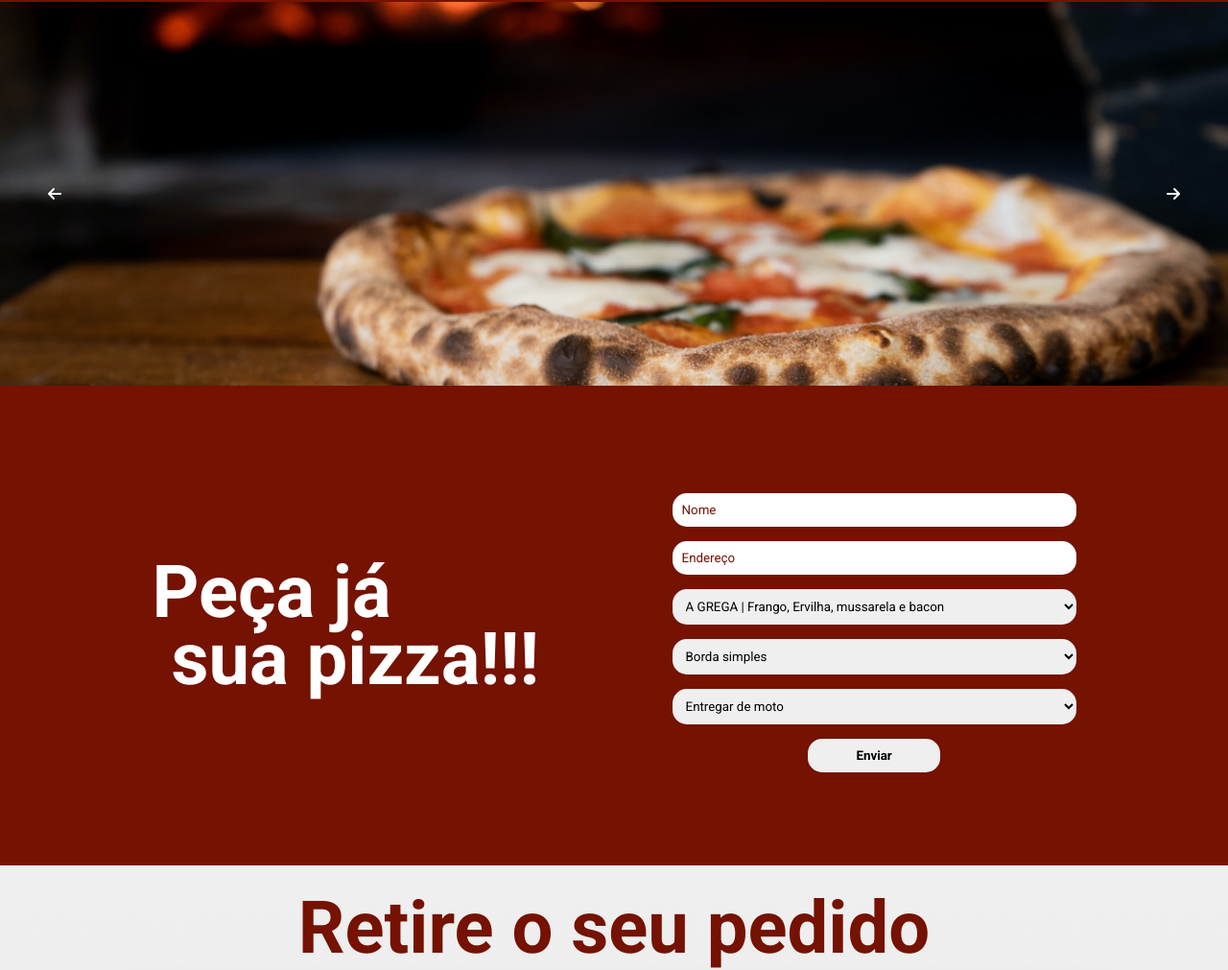
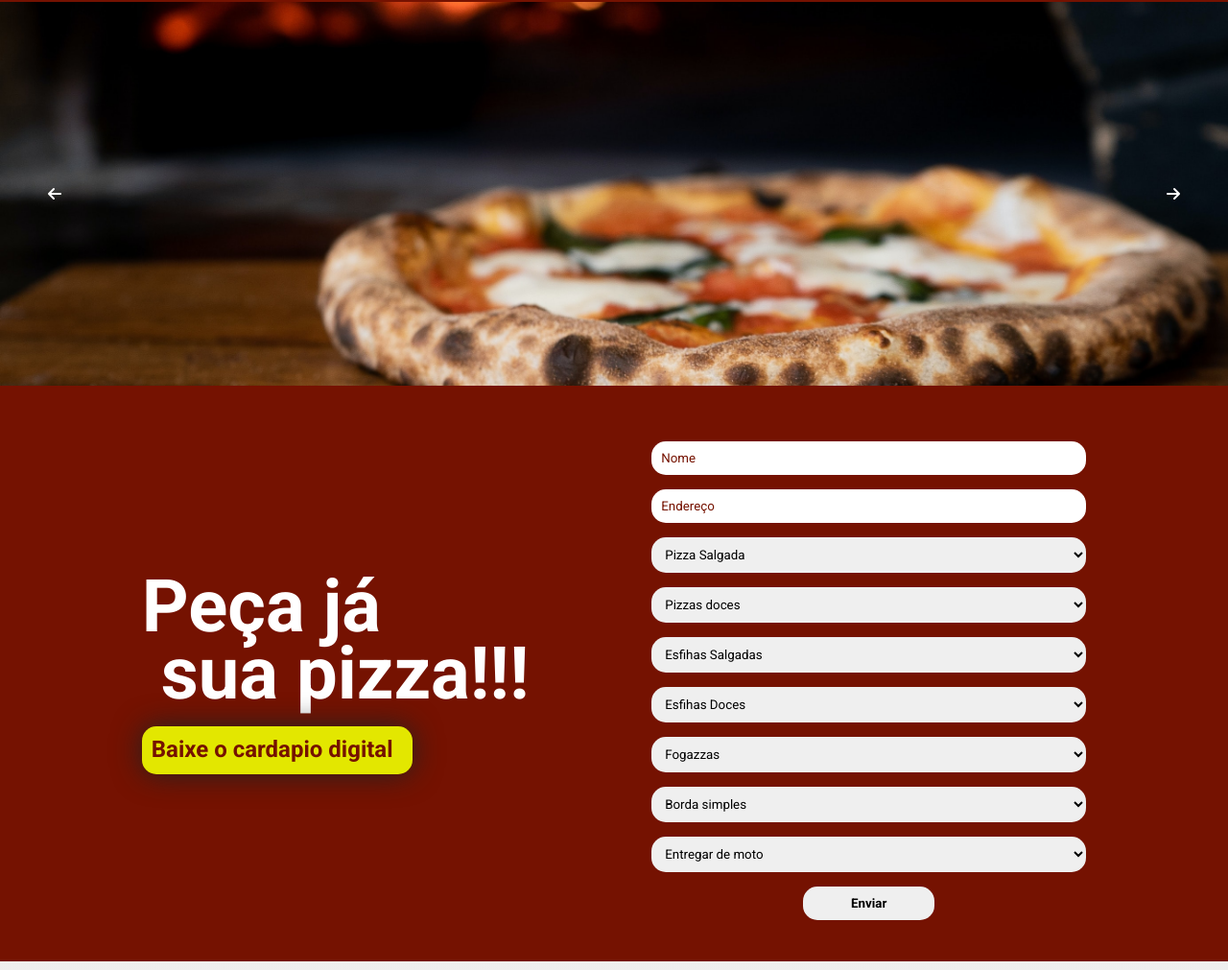
Before and after one commit to LucasSouza159/castroAlves, a plain HTML site: page index.html in a window 1280 px wide. Shown: the part 89-1100 px from the top of the page at 96% size. Drawn offline with Linux system fonts and the light colour scheme; grey boxes are pictures that could not be loaded.

Commit message:
updates dos sabores

```diff
--- a/css/style.css
+++ b/css/style.css
@@ -72,7 +72,7 @@ body{
 }
 /* Formulario */
 .container-formulario{
-    height: 500px;
+    height: 600px;
     background-size: cover;
     background-repeat: no-repeat;
     background-color: #751201;
@@ -88,6 +88,30 @@ body{
 }
 .container-formulario span{
     margin-left: 20px;
+}
+.container-cardapioDigital{
+    display: flex;
+    flex-direction: column;
+    flex-wrap: wrap;
+    gap: 20px;
+}
+.cardapioDigital{
+    background-color: rgb(227, 231, 0);
+    text-decoration: none;
+    padding: 10px;
+    width: 70%;
+    height: 50px;
+    border-radius: 15px;
+    font-weight: bold;
+    font-size: 1.5rem;
+    color: #751201;
+    box-shadow: 0px 0px 30px #222;
+    transition: all .3s;
+    justify-content: center;
+    align-items: center;
+}
+.cardapioDigital:hover{
+    background-color: rgb(91, 218, 18);
 }
 .formulario{
     display: flex;
--- a/index.html
+++ b/index.html
@@ -104,7 +104,14 @@
           </div>
         </div>
         <div class="container-formulario" id="pizza">
-          <h1>Peça já<br /><span> sua pizza!!!</span></h1>
+          <div class="container-cardapioDigital">
+            <h1>Peça já<br /><span> sua pizza!!!</span></h1>
+            <a
+              class="cardapioDigital"
+              href="./assets/cardapio/cardapiodigital.pdf"
+              >Baixe o cardapio digital</a
+            >
+          </div>
           <form class="formulario" autocomplete="off">
             <input
               type="text"
@@ -125,72 +132,141 @@
               class="formulario-item"
             />
             <select id="sabor" class="formulario-item">
-              <option>A GREGA | Frango, Ervilha, mussarela e bacon</option>
+              <option>Pizza Salgada</option>
+              <option>À GREGA | Frango, Ervilha, mussarela e bacon</option>
               <option>
-                A MODA | Lombo, palmito, mussarela, catupiry e bacon
-              </option>
-              <option>A MODA 1 | Calabresa, ovo, mussarela e bacon</option>
-              <option>A MODA 2 | Frango, ovo, mussarela e bacon</option>
-              <option>
-                PIZZA <span>R$ 00</span> | Mussarela, presunto, tomate, azeitona
-                e orégano
+                Á MODA | Frango, palmito, mussarela, catupiry e bacno
               </option>
               <option>ALHO FRITO | Alho frito e mussarela</option>
               <option>ALEMÃ | Mussarela, cebola e bacon</option>
-              <option>ATUM | Atum e cebola</option>
-              <option>BACON |</option>
-              <option>BAIANA | Calabresa, Cebola, ovo e Pimenta</option>
+              <option>ATUM ll | Atum e mussarela</option>
+              <option>BAIANA | Calabresa moida, cebola, ovo e pimenta</option>
               <option>
-                BAIANA ESPECIAL | Calabresa, cebola, ovo, pimenta e pimentão.
+                BAIANA ll | Calabresa moida, Cebola, ovos, pimenta e pimentão
               </option>
-              <option>MISTA | Presunto, mussarela e tomate</option>
-              <option>BROCOLIS | Brócolis, mussarela e bacon</option>
+              <option>BACON | Bacon e mussarela</option>
+              <option>BAURU | Presunto, mussarela e tomate</option>
+              <option>BRÓCOLIS | Brócolis, mussarela e bacon</option>
+              <option>CAIPIRA | Frango, milho e mussarela</option>
+              <option>CALABACON | Calabresa, mussarela e bacon</option>
+              <option>CALABRESA | Calabesa e cebola</option>
+              <option>CALACATY | Calabresa com catupiry</option>
+              <option>CAMARÃO | Camarão com mussarela</option>
+              <option>CARNE SECA | Carne seca, mussarela e catupiry</option>
+              <option>CHAMPIGNON | Champingnon e mussarela</option>
+              <option>CHEDDAR | Cheddar, mussarela e bacon</option>
               <option>
-                BROCOLIS ESPECIAL | Catupiry, Brócolis, camarão e bacon
+                CINCO QUEIJOS | Mussarela, catupiry, cheddar, parmesão e
+                provolone
               </option>
-              <option>CAIPIRA | Frango, Milho e catupiry</option>
-              <option>CALABACON | Calabresa, Mussarela e bacon</option>
-              <option>CALABRESA | Calabresa e cebola</option>
-              <option>Toscana | Calabresa, mussarela e tomate</option>
-              <option>CALACATU | Calabresa, catupiry e bacon</option>
-              <option>CALAMUSSA | Calabresa e mussarela</option>
-              <option>CATUMILHO | Milho e catupiry</option>
-              <option>CROCANTE | Presunto, Catupiry e milho</option>
               <option>DOIS QUEIJOS | Mussarela e catupiry</option>
-              <option>TRÊS QUEIJOS | Mussarela, catupiry e parmesão</option>
+              <option>ESCAROLA | Escarola, bacon e mussarela</option>
+              <option>FRANCESA | Presunto, ovo, cebola e catupiry</option>
+              <option>FRANGO C/CATUPIRY | Frango e catupiry</option>
+              <option>FRANGO C/MUSSARELA | Frango e mussarela</option>
+              <option>
+                JARDINEIRA | Milho, palmito, ervilha, escarola e mussarela
+              </option>
+              <option>
+                JAPONESA | Palmito, Champingnon, catupiry e mussarela
+              </option>
+              <option>LOMBO | Lombo com catupiry ou mussarela</option>
+              <option>
+                MARGUERITA | Mussarela, parmesão, manjericão e tomate
+              </option>
+              <option>MILHO | Milho com mussarela</option>
+              <option>MEXICANA | Milho bacon e catupiry</option>
+              <option>MUSSARELA | Mussarela, orégano e azeitonas</option>
+              <option>NAPOLITANA | Mussarela, tomate e parmesão</option>
+              <option>PALMITO | Palmito com mussarela</option>
+              <option>
+                PEITO DE PERU | Peito de peru com mussarela ou catupiry
+              </option>
+              <option>PEPPERONI | Mussarela, pepperoni e cebola</option>
+              <option>
+                PORTUGUESA | Presunto, ervilha, ovo, cebola e mussarela
+              </option>
+              <option>PRIMAVERA | Palmito, bacon milho e mussarela</option>
+              <option>PROVOLONE | Provolone com azeitonas</option>
               <option>
                 QUATRO QUEIJOS | Mussarela, catupiry, parmesão e provolone
               </option>
-              <option>ESCAROLA | Escola, mussarela e bacon</option>
-              <option>FRANGO | Frango, cebola e tomate</option>
+              <option>SALAME | Salame com mussarela ou catupiry</option>
+              <option>TRÊS QUEIJOS | Mussarela, catupiry e parmesão</option>
+              <option>TOCANA | Calabresa com mussarela</option>
+              <option>VEGETARIANA | Escarola, milho e mussarela</option>
+            </select>
+            <select name="pizzaDoce" id="pizzaDoce" class="formulario-item">
+              <option>Pizzas doces</option>
+              <option>BANANA</option>
+              <option>BRIGADEIRO</option>
+              <option>FLORESTA NEGRA</option>
+              <option>PRESTÍGIO</option>
+              <option>ROMEU E JULIETA</option>
+              <option>CHOCOLATE BRANCO</option>
+              <option>MORANGO C/CHOCOLATE</option>
+              <option>M&MS</option>
+              <option>NUTELLA</option>
+              <option>NUTTELA C/MORANGO</option>
+            </select>
+            <select
+              name="esfihasSalgadas"
+              id="esfihasSalgadas"
+              class="formulario-item"
+            >
+              <option>Esfihas Salgadas</option>
+              <option>ATUM</option>
+              <option>ATUM C/QUEIJO OU MUSSARELA</option>
+              <option>CAIPIRA</option>
+              <option>CALABRESA</option>
+              <option>CALABRESA C/QUEIJO</option>
+              <option>CARNE</option>
+              <option>CARNE C/QUEIJO</option>
+              <option>CARNE SECA</option>
+              <option>CATUPIRY</option>
+              <option>ESCAROLA C/QUEIJO</option>
               <option>FRANGO C/CATUPIRY</option>
-              <option>FRANCO C/MUSSARELA</option>
-              <option>PALMEIRENSE | Calabresa, frango, ovo e mussarela</option>
-              <option>LOMBO | Lombo, catupiry ou mussarela</option>
-              <option>
-                MARGUERITA | Mussarela, tomate, manjericão e parmesão
-              </option>
-              <option>MUSSARELA | Mussarela e orégano</option>
-              <option>PORTUGUESA | Presunto, ervilha, ovo e mussarela</option>
-              <option>PALMITO | Mussarela e palmito</option>
-              <option>PORTUGUESA TOP |</option>
-              <option>MILHO VERDE |</option>
-              <option>ITALIANA |</option>
-              <option>SÃO PAULINA | Frango, Mussarela, catupiry e bacon</option>
-              <option>
-                CORINTHIANA | Lombo, palmito, mussarela, camarão e bacon
-              </option>
-
-              <option>
-                VEGETARIANA | Escarola, milho, palmito e mussarela
-              </option>
-              <option>JARDINEIRA | Brócolis, milho, palmito e mussarela</option>
-              <option>MEXICANA R$ 37 | Atum, ervilha, mussarela e bacon</option>
+              <option>FRANGO C/MUSSARELA</option>
+              <option>FRANGO C/CHEDDAR</option>
+              <option>LOMBO C/CATUPIRY</option>
+              <option>MILHO C/CATUPIRY</option>
+              <option>NAPOLITANA</option>
+              <option>PALMITO</option>
+              <option>PORTUGUESA</option>
+              <option>QUEIJO</option>
+              <option>QUEIJO C/BACON</option>
+            </select>
+            <select
+              name="esfihasDoces"
+              id="esfihasDoces"
+              class="formulario-item"
+            >
+              <option>Esfihas Doces</option>
+              <option>BANANA</option>
+              <option>BRIGADEIRO</option>
+              <option>FLORESTA NEGRA</option>
+              <option>PRESTÍGIO</option>
+              <option>ROMEU E JULIETA</option>
+              <option>CHOCOLATE BRANCO</option>
+              <option>M&MS</option>
+              <option>NUTELLA</option>
+            </select>
+            <select name="fogazzas" id="fogazzas" class="formulario-item">
+              <option>Fogazzas</option>
+              <option>ATUM C/QUEIJO OU CATUPIRY</option>
+              <option>BAURU</option>
+              <option>CAIPIRA</option>
+              <option>CALABRESA C/QUEIJO</option>
+              <option>DOIS QUEIJOS</option>
+              <option>ESCAROLA C/QUEIJO E BACON</option>
+              <option>FRANGO C/CATUPIRY</option>
+              <option>PORTUGUESA</option>
+              <option>CARNE SECA</option>
             </select>
             <select id="borda" class="formulario-item">
               <option>Borda simples</option>
-              <option>Borda com Cheedar $5</option>
-              <option>Borda com Catupiry $5</option>
+              <option>Borda com Cheedar</option>
+              <option>Borda com Catupiry</option>
             </select>
             <select id="entrega" class="formulario-item">
               <option>Entregar de moto</option>
```
